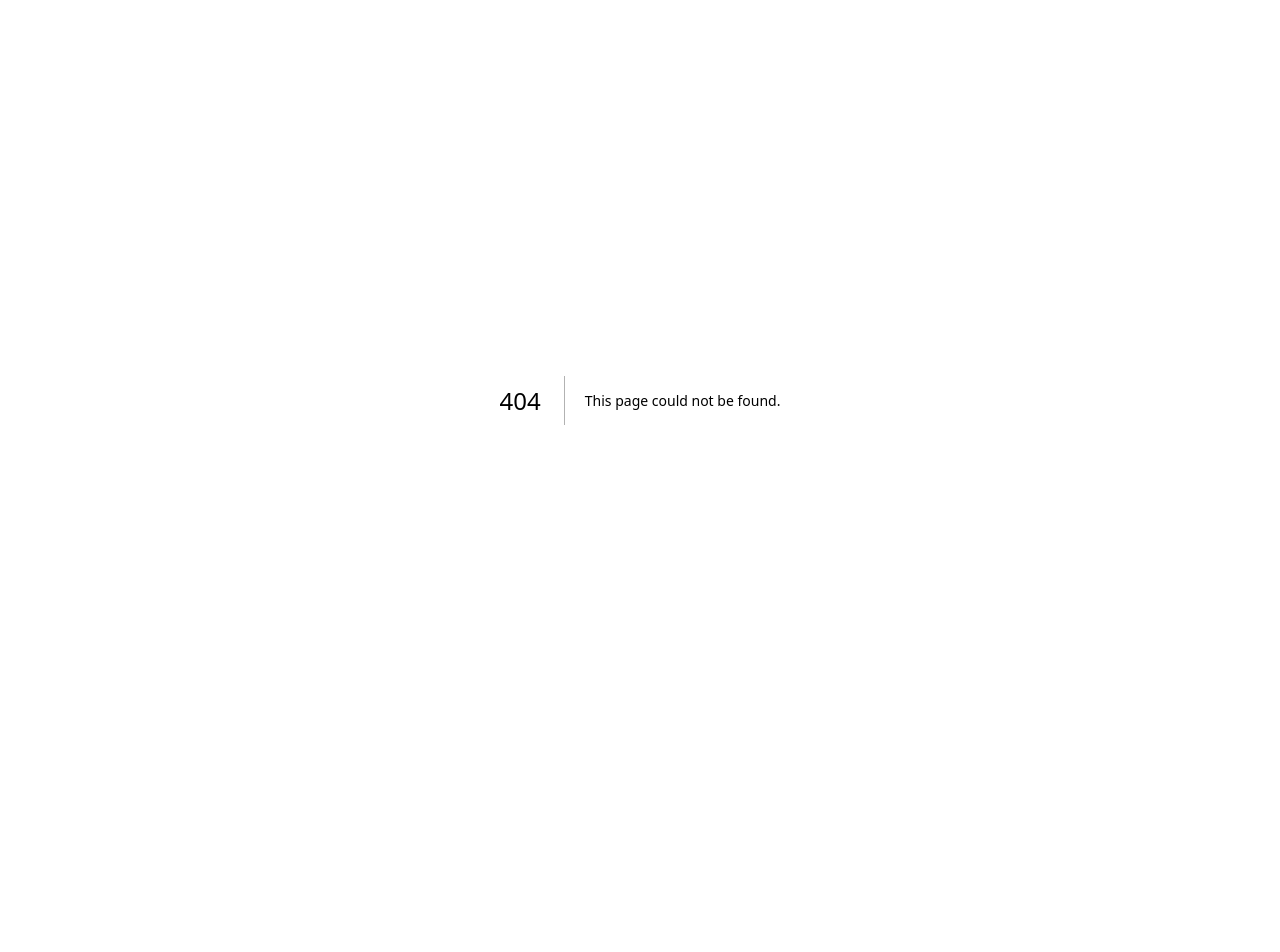
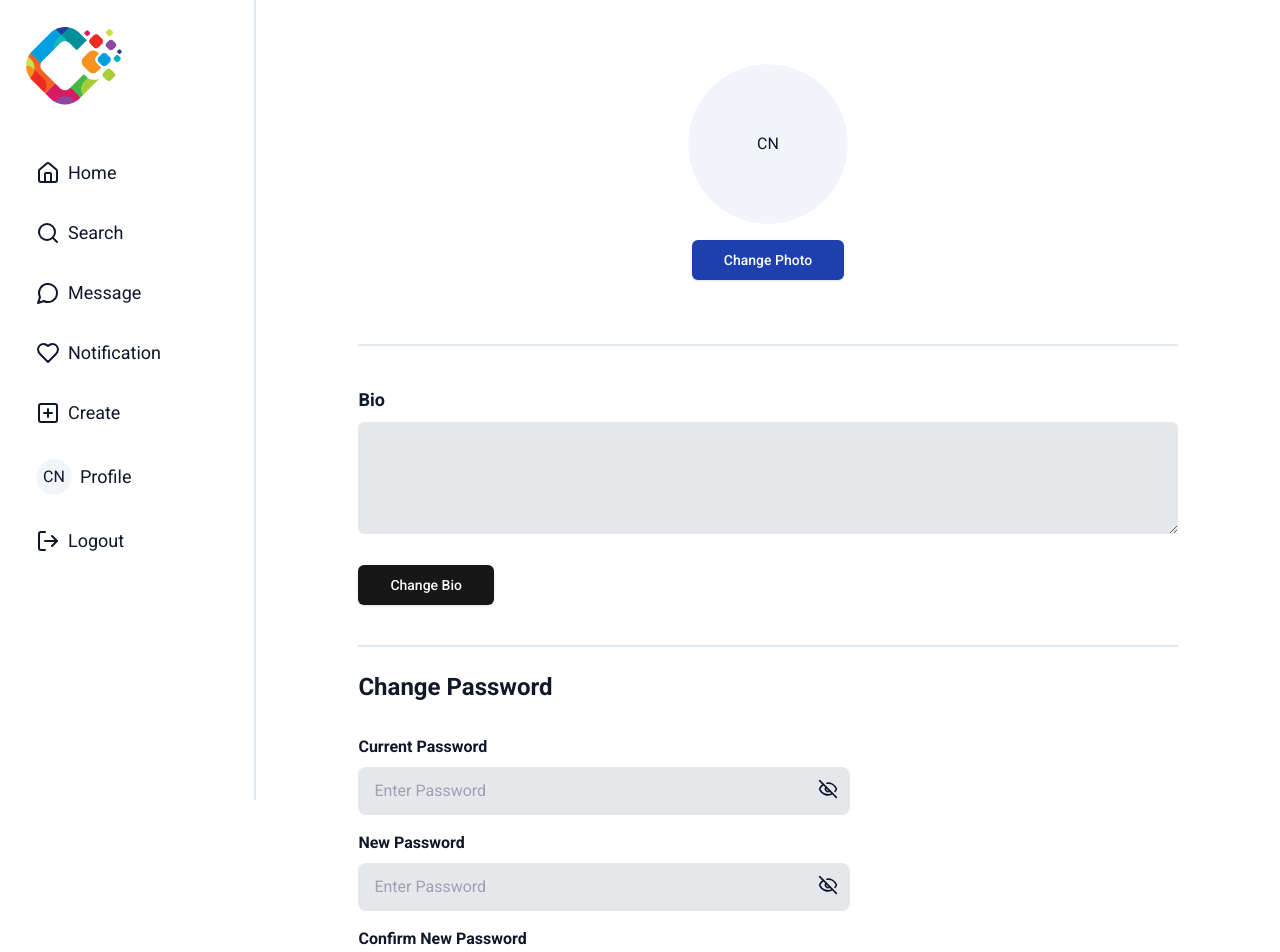
Before and after one commit to Vlad-2109/next-express-social-media-app, a Next.js app in the folder client/: page /edit-profile in a window 1280 px wide. Before the commit this address had no page. Shown: the top 952 px of the page. Before the commit the page ends 800 px from the top, so only its background shows below. Built offline with nearby package versions, Linux system fonts and the light colour scheme; no server answers.

Commit message:
add edit-profile functionality by frontend

```diff
--- /dev/null
+++ b/client/src/app/edit-profile/page.tsx
@@ -0,0 +1,202 @@
+'use client';
+
+import { useRef, useState } from 'react';
+import { useAppDispatch, useAppSelector } from '@/store/hook';
+import { MenuIcon } from 'lucide-react';
+import {
+	Sheet,
+	SheetContent,
+	SheetDescription,
+	SheetTitle,
+	SheetTrigger,
+} from '@/components/ui/sheet';
+import LeftSidebar from '@/components/Home/LeftSidebar';
+import { Avatar, AvatarFallback, AvatarImage } from '@/components/ui/avatar';
+import LoadingButton from '@/components/Helper/LoadingButton';
+import PasswordInput from '@/components/Auth/PasswordInput';
+import axios from 'axios';
+import { BASE_API_URL } from '../../../server';
+import { handleRequest } from '@/components/utils/apiRequest';
+import { setAuthUser } from '@/store/authSlice';
+import { toast } from 'sonner';
+
+const EditProfile = () => {
+	const dispatch = useAppDispatch();
+	const user = useAppSelector((state) => state.auth.user);
+
+	const [selectedImage, setSelectedImage] = useState<string | null>(
+		user?.profilePicture || null
+	);
+	const [bio, setBio] = useState<string>(user?.bio || '');
+	const [currentPassword, setCurrentPassword] = useState<string>('');
+	const [newPassword, setNewPassword] = useState<string>('');
+	const [newPasswordConfirm, setNewPasswordConfirm] = useState<string>('');
+	const [isLoading, setIsLoading] = useState<boolean>(false);
+	const fileInputRef = useRef<HTMLInputElement | null>(null);
+
+	const handleAvatarClick = () => {
+		if (fileInputRef.current) fileInputRef.current.click();
+	};
+
+	const handleFileChange = (e: React.ChangeEvent<HTMLInputElement>) => {
+		const file = e.target.files?.[0];
+		if (file) {
+			const reader = new FileReader();
+			reader.onload = () => setSelectedImage(reader.result as string);
+			reader.readAsDataURL(file);
+		}
+	};
+
+	const handleUpdateProfile = async () => {
+		const formData = new FormData();
+		formData.append('bio', bio);
+
+		if (fileInputRef.current?.files?.[0]) {
+			formData.append('profilePicture', fileInputRef.current.files?.[0]);
+		}
+
+		const updateProfileReq = async () =>
+			await axios.post(`${BASE_API_URL}/users/edit-profile`, formData, {
+				withCredentials: true,
+			});
+
+		const result = await handleRequest(updateProfileReq, setIsLoading);
+		if (result) {
+			dispatch(setAuthUser(result.data.data.user));
+			toast.success(result.data.message);
+		}
+	};
+
+	const handlePasswordChange = async (e: React.FormEvent) => {
+		e.preventDefault();
+		const data = {
+			currentPassword,
+			newPassword,
+			newPasswordConfirm,
+		};
+
+		const updatePasswordReq = async () =>
+			await axios.post(`${BASE_API_URL}/users/change-password`, data, {
+				withCredentials: true,
+			});
+
+		const result = await handleRequest(updatePasswordReq, setIsLoading);
+		if (result) {
+			dispatch(setAuthUser(result.data.data.user));
+			toast.success(result.data.message);
+		}
+	};
+
+	return (
+		<div className="flex">
+			<div className="w-[20%] hidden md:block border-r-2 h-screen fixed">
+				<LeftSidebar />
+			</div>
+			<div className="flex-1 md:ml-[20%] overflow-y-auto">
+				<div className="md:hidden">
+					<Sheet>
+						<SheetTrigger>
+							<MenuIcon />
+						</SheetTrigger>
+						<SheetContent>
+							<SheetTitle></SheetTitle>
+							<SheetDescription></SheetDescription>
+							<LeftSidebar />
+						</SheetContent>
+					</Sheet>
+				</div>
+				<div className="w-[80%] mx-auto">
+					<div className="mt-16 pb-16 border-b-2">
+						<div
+							onClick={handleAvatarClick}
+							className="flex items-center justify-center cursor-pointer"
+						>
+							<Avatar className="w-[10rem] h-[10rem]">
+								<AvatarImage src={selectedImage || ''} />
+								<AvatarFallback>CN</AvatarFallback>
+							</Avatar>
+						</div>
+						<input
+							type="file"
+							accept="image/*"
+							className="hidden"
+							ref={fileInputRef}
+							onChange={handleFileChange}
+						/>
+						<div className="flex items-center justify-center">
+							<LoadingButton
+								isLoading={isLoading}
+								size="lg"
+								className="bg-blue-800 mt-4"
+								onClick={handleUpdateProfile}
+							>
+								Change Photo
+							</LoadingButton>
+						</div>
+					</div>
+					<div className="mt-10 border-b-2 pb-10">
+						<label htmlFor="bio" className="block text-lg font-bold mb-2">
+							Bio
+						</label>
+						<textarea
+							id="bio"
+							value={bio}
+							onChange={(e) => setBio(e.target.value)}
+							className="w-full h-[7rem] bg-gray-200 outline-none p-6 rounded-md"
+						></textarea>
+						<LoadingButton
+							isLoading={isLoading}
+							size="lg"
+							className="mt-6"
+							onClick={handleUpdateProfile}
+						>
+							Change Bio
+						</LoadingButton>
+					</div>
+					<div>
+						<h1 className="text-2xl font-bold text-gray-900 mt-6">
+							Change Password
+						</h1>
+						<form className="mt-8 mb-8" onSubmit={handlePasswordChange}>
+							<div className="w-[90%] md:w-[80%] lg:w-[60%]">
+								<PasswordInput
+									name="currentPassword"
+									value={currentPassword}
+									label="Current Password"
+									onChange={(e) => setCurrentPassword(e.target.value)}
+								/>
+							</div>
+							<div className="w-[90%] md:w-[80%] lg:w-[60%] mt-4 mb-4">
+								<PasswordInput
+									name="newPassword"
+									value={newPassword}
+									label="New Password"
+									onChange={(e) => setNewPassword(e.target.value)}
+								/>
+							</div>
+							<div className="w-[90%] md:w-[80%] lg:w-[60%]">
+								<PasswordInput
+									name="confirmNewPassword"
+									value={newPasswordConfirm}
+									label="Confirm New Password"
+									onChange={(e) => setNewPasswordConfirm(e.target.value)}
+								/>
+							</div>
+							<div className="mt-6">
+								<LoadingButton
+									isLoading={isLoading}
+									type="submit"
+									className="bg-red-700"
+								>
+									Change Password
+								</LoadingButton>
+							</div>
+						</form>
+					</div>
+				</div>
+			</div>
+		</div>
+	);
+};
+
+export default EditProfile;
--- /dev/null
+++ b/client/src/components/Profile/Post.tsx
@@ -0,0 +1,11 @@
+import { User } from '../../../types';
+
+type Props = {
+	userProfile: User | undefined;
+};
+
+const Post = ({ userProfile }: Props) => {
+	return <div>Post</div>;
+};
+
+export default Post;
--- a/client/src/components/Profile/Profile.tsx
+++ b/client/src/components/Profile/Profile.tsx
@@ -19,6 +19,8 @@ import { BASE_API_URL } from '../../../server';
 import { handleRequest } from '../utils/apiRequest';
 import LeftSidebar from '../Home/LeftSidebar';
 import { Button } from '../ui/button';
+import Post from './Post';
+import Save from './Save';
 
 type Props = { id: string };
 
@@ -151,6 +153,8 @@ const Profile = ({ id }: Props) => {
 								<span className="font-semibold">Save</span>
 							</div>
 						</div>
+						{postOrSave === 'POST' && <Post userProfile={userProfile} />}
+						{postOrSave === 'SAVE' && <Save userProfile={userProfile} />}
 					</div>
 				</div>
 			</div>
--- /dev/null
+++ b/client/src/components/Profile/Save.tsx
@@ -0,0 +1,11 @@
+import { User } from "../../../types";
+
+type Props = {
+	userProfile: User | undefined;
+};
+
+const Save = ({ userProfile }: Props) => {
+	return <div>Save</div>;
+};
+
+export default Save;
```
